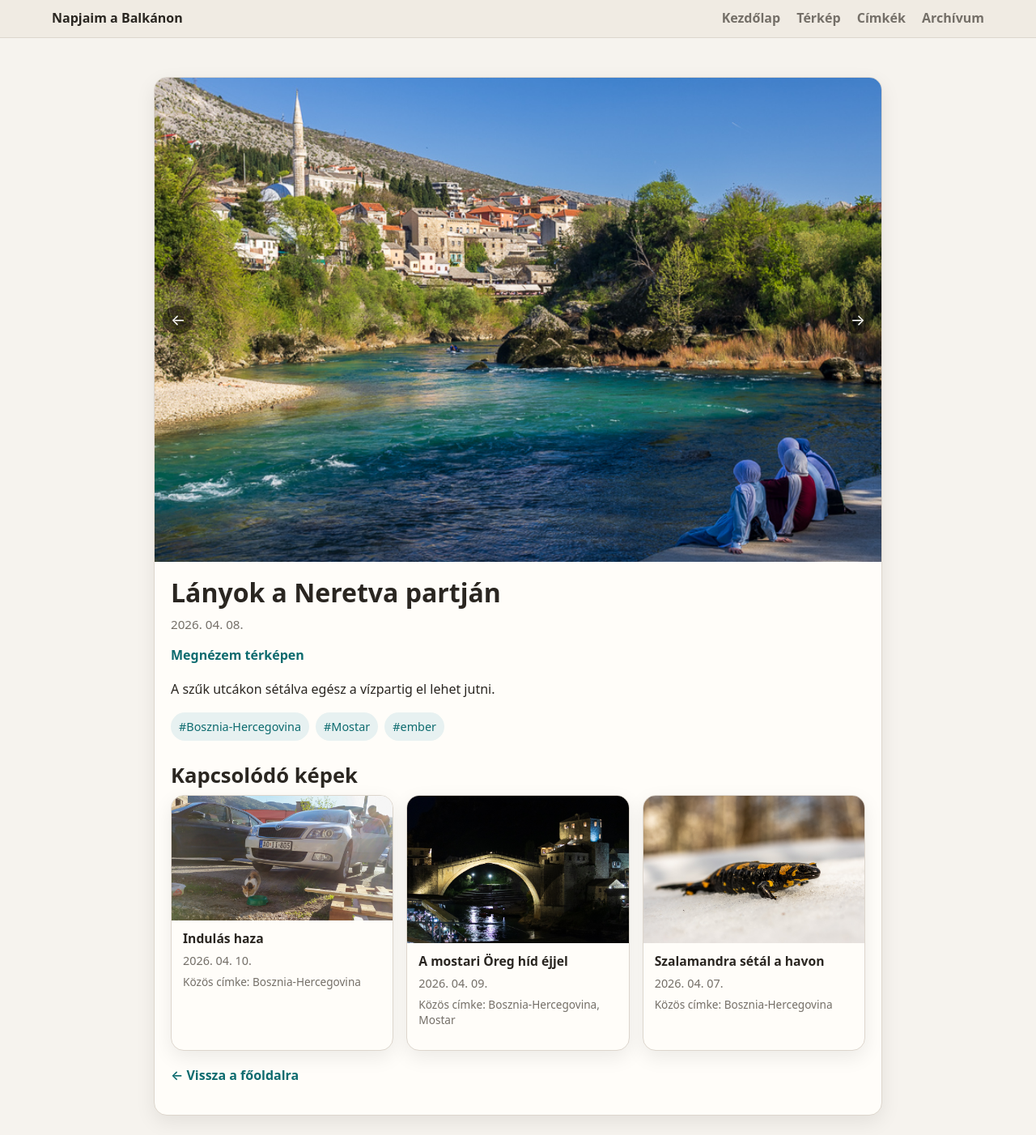
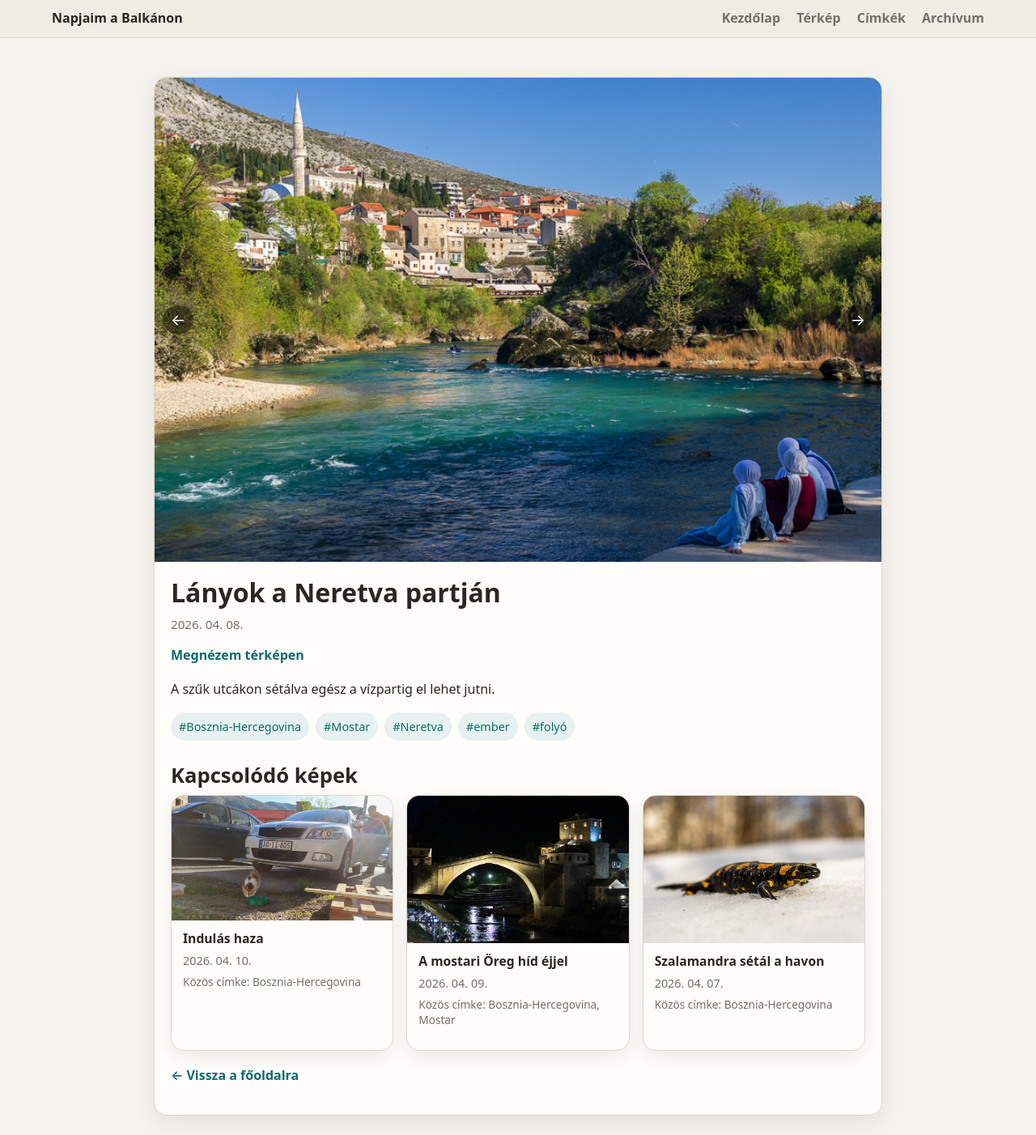
Before and after one commit to havassy/fotoblog, a Jekyll site: the page built from _posts/2026-04-08-neretva_mostar.md, in a window 1280 px wide. Shown: the whole page at 81% size. Built offline with Jekyll 4.4.1, drawn with Linux system fonts in a browser that asks for light colours.

Commit message:
Auto-create/update posts from images [skip ci]

```diff
--- a/_posts/2026-04-08-neretva_mostar.md
+++ b/_posts/2026-04-08-neretva_mostar.md
@@ -8,7 +8,9 @@ lon: 17.812167
 tags:
   - "Bosznia-Hercegovina"
   - "Mostar"
+  - "Neretva"
   - "ember"
+  - "folyó"
 description: "A szűk utcákon sétálva egész a vízpartig el lehet jutni."
 ---
 
```
